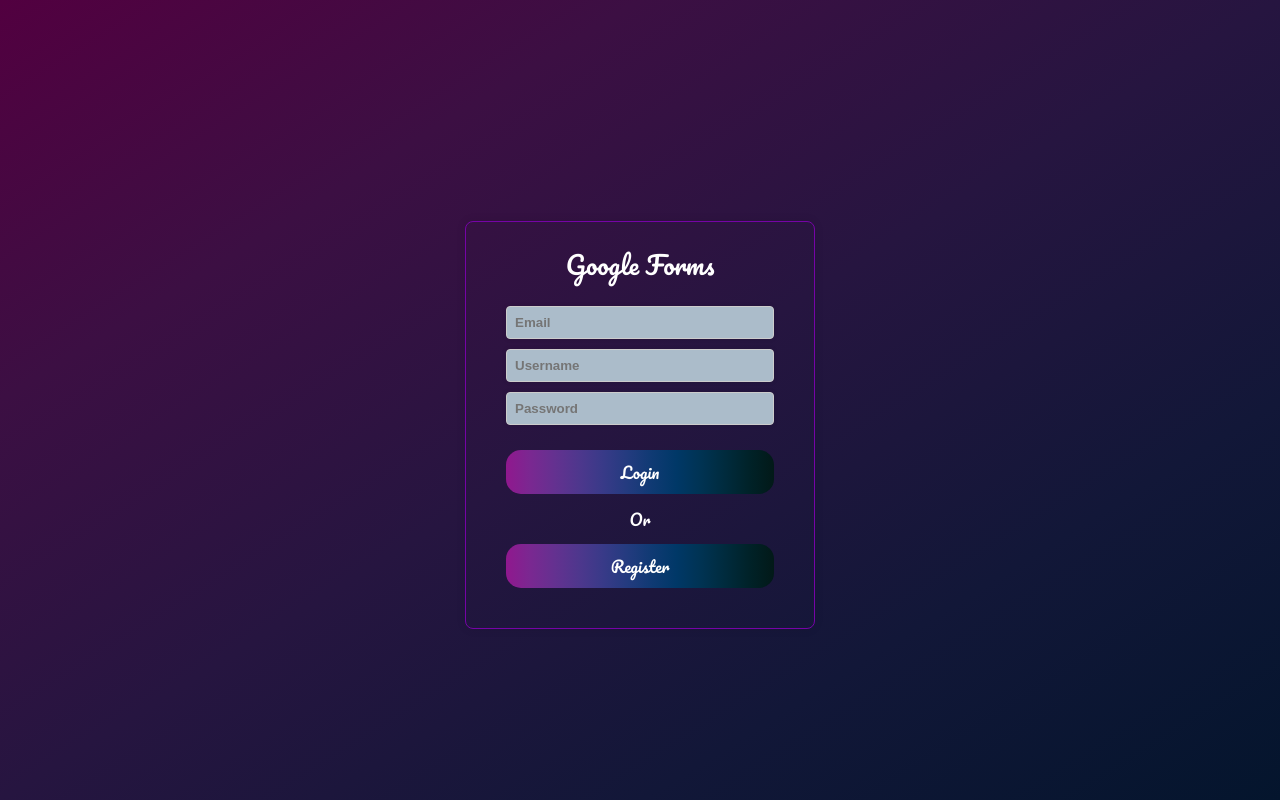
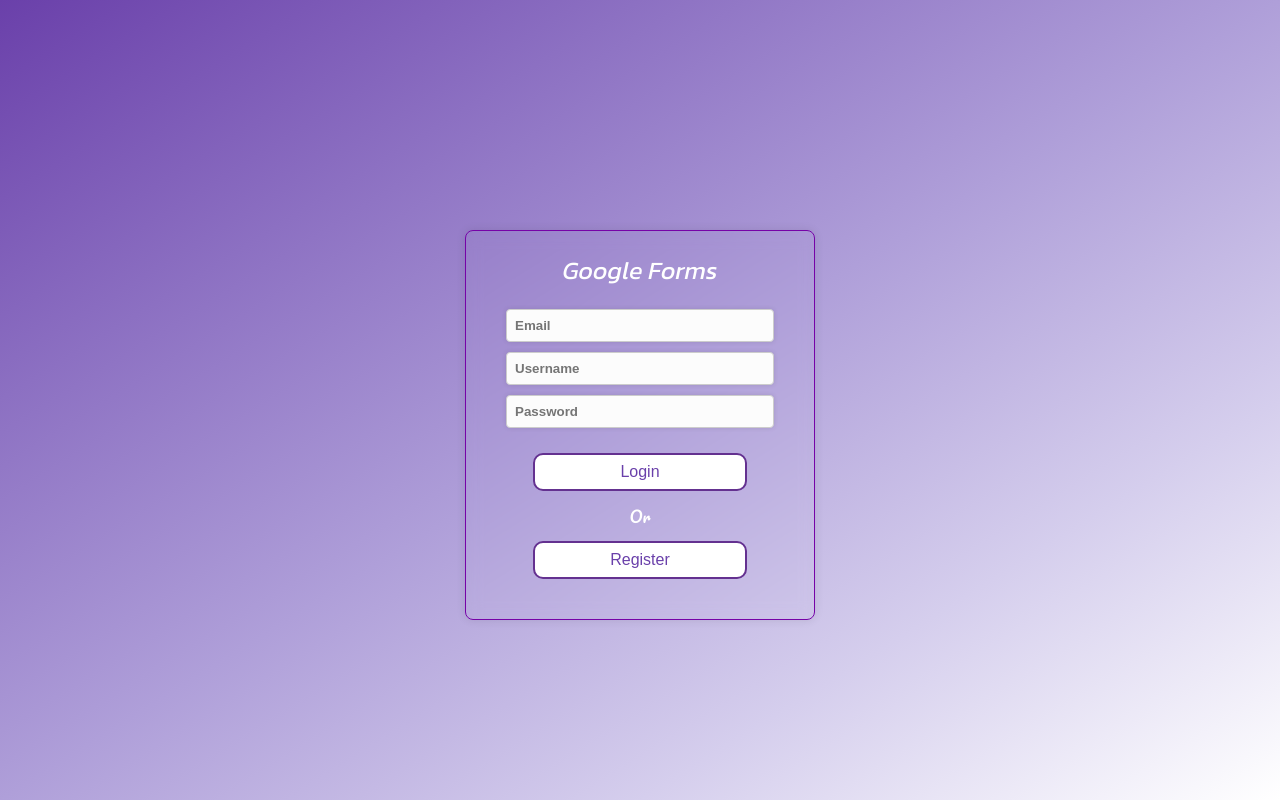
Before and after one commit to KratikSoni1104/Google_form, a React (Create React App) app: page / in a window 1280 px wide. Built offline with nearby package versions, Linux system fonts and the light colour scheme.

Commit message:
added status of form

```diff
--- a/public/index.html
+++ b/public/index.html
@@ -12,6 +12,10 @@
     <link rel="preconnect" href="https://fonts.googleapis.com">
   <link rel="preconnect" href="https://fonts.gstatic.com" crossorigin>
   <link href="https://fonts.googleapis.com/css2?family=Pacifico&display=swap" rel="stylesheet">
+
+  <link rel="preconnect" href="https://fonts.googleapis.com">
+<link rel="preconnect" href="https://fonts.gstatic.com" crossorigin>
+<link href="https://fonts.googleapis.com/css2?family=Kanit:ital@1&family=Pacifico&display=swap" rel="stylesheet">
 
     <title>React App</title>
   </head>
--- a/src/components/login/login.css
+++ b/src/components/login/login.css
@@ -6,6 +6,7 @@
     font-family: Arial, sans-serif;
     margin-top: 50px;
     width: 350px;
+
   }
 
   .container {
@@ -14,6 +15,9 @@
     border-radius: 5pxbody;
     font-family: 'Roboto', sans-serif;
     border: 1px solid #7603A7;
+    /* background-color: rgba(255, 255, 255, 0.9); Semi-transparent background */
+    backdrop-filter: blur(8px);
+    -webkit-backdrop-filter: blur(8px); /* For Safari support */
   }
 
   .container {
@@ -27,7 +31,8 @@
   .login_text {
     text-align: center;
     color: #fff;
-    font-family: 'Pacifico', 'cursive';
+    font-family: 'Kanit', sans-serif;
+    /* font-family: 'Pacifico', 'cursive'; */
     margin-bottom: 20px;
     font-size: 25px;
     margin-top: 0;
@@ -84,7 +89,7 @@
 .password {
   margin-bottom: 10px;
   padding: 8px;
-  background: #ABBCCA;
+  background: #FCFCFC;
   border: 1px solid #ccc;
   border-radius: 4px;
   /* color:#fff; */
@@ -92,21 +97,22 @@
 }
 
 .loginButton {
-  background-color: #4CAF50;
-  color: white;
+  background-color: #fff;
+  color: #6A40AA;
   border: none;
   padding: 8px;
   border-radius: 4px;
   cursor: pointer;
-  width: 100%;
-  font-family: 'Pacifico', 'cursive';
-  background-image: linear-gradient(to right, #90188e, #7a2891, #643190, #4e378d, #383a88, #233b7f, #0f3a73, #003867, #003353, #002b3d, #002228, #021918);
-  border-radius: 15px;
+  width: 80%;
+  border: 2px solid #643190;
+  /* font-family: 'Pacifico', 'cursive'; */
+  border-radius: 10px;
 }
 
 .loginButton:hover {
-  background-image: linear-gradient(to left, #90188e, #7a2891, #643190, #4e378d, #383a88, #233b7f, #0f3a73, #003867, #003353, #002b3d, #002228, #021918);
-  border-radius: 20px;
+  background-color: #6A40AA;
+  /* border-radius: 20px; */
+  color: white;
   }
 
   .or-divider {
@@ -131,7 +137,7 @@
     background: rgb(2,0,36);
     font-family: 'Pacifico', 'cursive';
     /* font-family: 'Google Sans' ,'Roboto', Arial, sans-serif; */
-    background-image: linear-gradient(to left top, #04152d, #121738, #261540, #3c0f43, #520040);
+    background-image: linear-gradient(to left top, #ffffff, #d5ceed, #af9fd9, #8c70c2, #6a40aa);
 }
 
 .google-login {
--- a/src/components/submitted/Submitted.js
+++ b/src/components/submitted/Submitted.js
@@ -1,9 +1,11 @@
-import React from 'react'
+import React, { useEffect, useState } from 'react'
 import { useStateValue } from '../../Store/Store'
 import "./submitted.css"
 import { Typography } from '@mui/material';
 import { useLocation, useNavigate } from 'react-router-dom';
 import {useFormId} from "../../context/FormContext"
+import axios from 'axios';
+import { BackEnd_Url } from '../../services/config';
 
 function Submitted() {
 
@@ -11,7 +13,16 @@ function Submitted() {
   const navigate = useNavigate();
   const location = useLocation();
   const formId = location.state.formId || {};
-  const accept = location.state.accept || {};
+  const [accept , setAccept] = useState(true);
+  useEffect(() => {
+    try{
+      const res = axios.get(`${BackEnd_Url}/api/form/readStatus/${formId}`);
+      setAccept(res.data);
+    }
+    catch(err){
+      console.log(err)
+    }
+  } , [])
 
   const handleSubmit = () => {
     navigate(-1);
--- a/src/components/tabs/Tabs.js
+++ b/src/components/tabs/Tabs.js
@@ -8,6 +8,8 @@ import "./tabs.css"
 import { BackEnd_Url } from '../../services/config';
 import axios from 'axios';
 import {useFormId} from "../../context/FormContext"
+
+export const revalidate = 0
 
 
 function TabPanel(props) {
@@ -63,6 +65,11 @@ function CenteredTabs({formRefId}) {
   const handleAccept = (e) => {
     // console.log(e.target.checked);
     currentCheck.current = e.target.checked
+    try{
+      const res = axios.put(`${BackEnd_Url}/api/form/statusUpdate/${formRefId}` , {status:currentCheck.current})
+    } catch(err) {
+      console.log(err);
+    }
     setAccepting(currentCheck.current)
     setAccept(currentCheck.current)
     console.log(currentCheck.current);
--- a/src/components/template/Template.js
+++ b/src/components/template/Template.js
@@ -20,7 +20,8 @@ function Template() {
                 doc_name:"Untitled Form",
                 doc_desc:"Add Description",
                 questions: questions_list,
-                createdBy: userId
+                createdBy: userId,
+                status:"active",
             })
             console.log(res.data);
             navigate(`/form/${res.data._id}` , {state:{id:res.data._id}})
--- a/src/components/viewform/ViewForm.js
+++ b/src/components/viewform/ViewForm.js
@@ -16,11 +16,17 @@ function ViewForm() {
     const [doc_name , setDoc_name] = useState("");
     const [doc_desc , setDoc_desc] = useState("");
     const [answer , setAnswer] = useState([]);
-    const {accept} = useFormId();
+    const [accept , setAccept] = useState(true);
     const navigate = useNavigate();
 
     useEffect(() => {
-        console.log("accept" , accept);
+        try{
+            const res = axios.get(`${BackEnd_Url}/api/form/readStatus/${formId}`);
+            setAccept(res.data);
+          }
+          catch(err){
+            console.log(err)
+          }
         fetchFormData(formId);
     }, [formId]);
 
```
